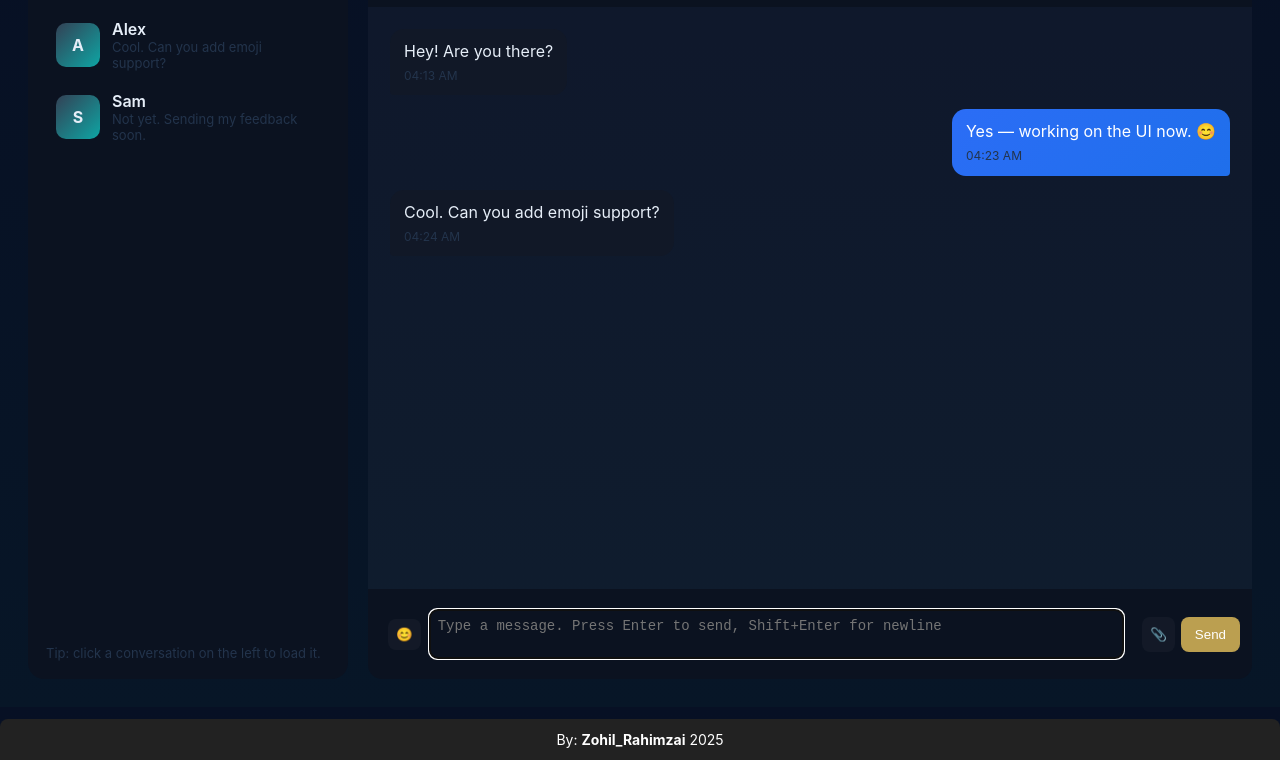
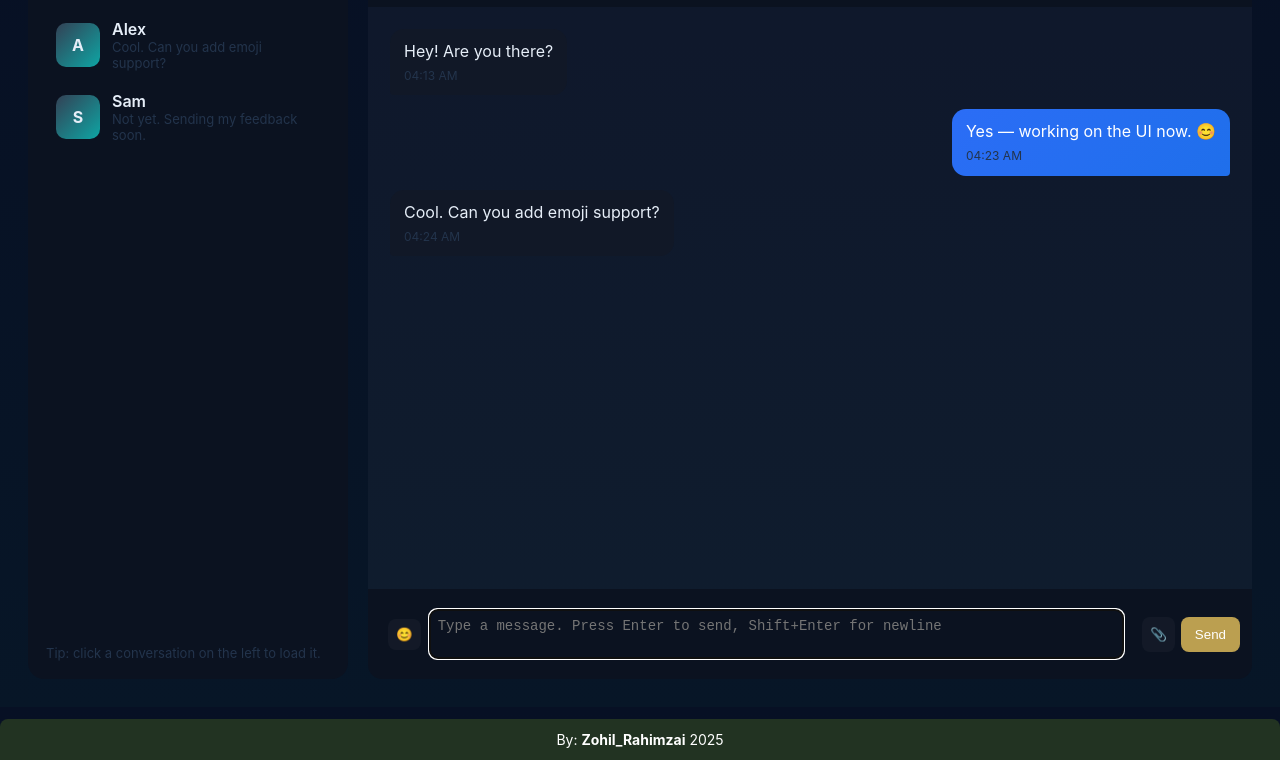
Before and after one commit to Zohil-king/Z_Chat-app, a plain HTML site: page index.html in a window 1280 px wide. Shown: the part 93-853 px from the top of the page. Drawn offline with Linux system fonts and the light colour scheme.

Commit message:
Update style.css

```diff
--- a/style.css
+++ b/style.css
@@ -65,7 +65,7 @@ textarea{width:100%;min-height:44px;max-height:140px;background:transparent;bord
 .footer {
   text-align: center;
   padding: 12px 8px;
-  background: #222;
+  background: #232;
   color: #fff;
   font-size: 14px;
   position: relative; /* not fixed, so it follows page content */
```
